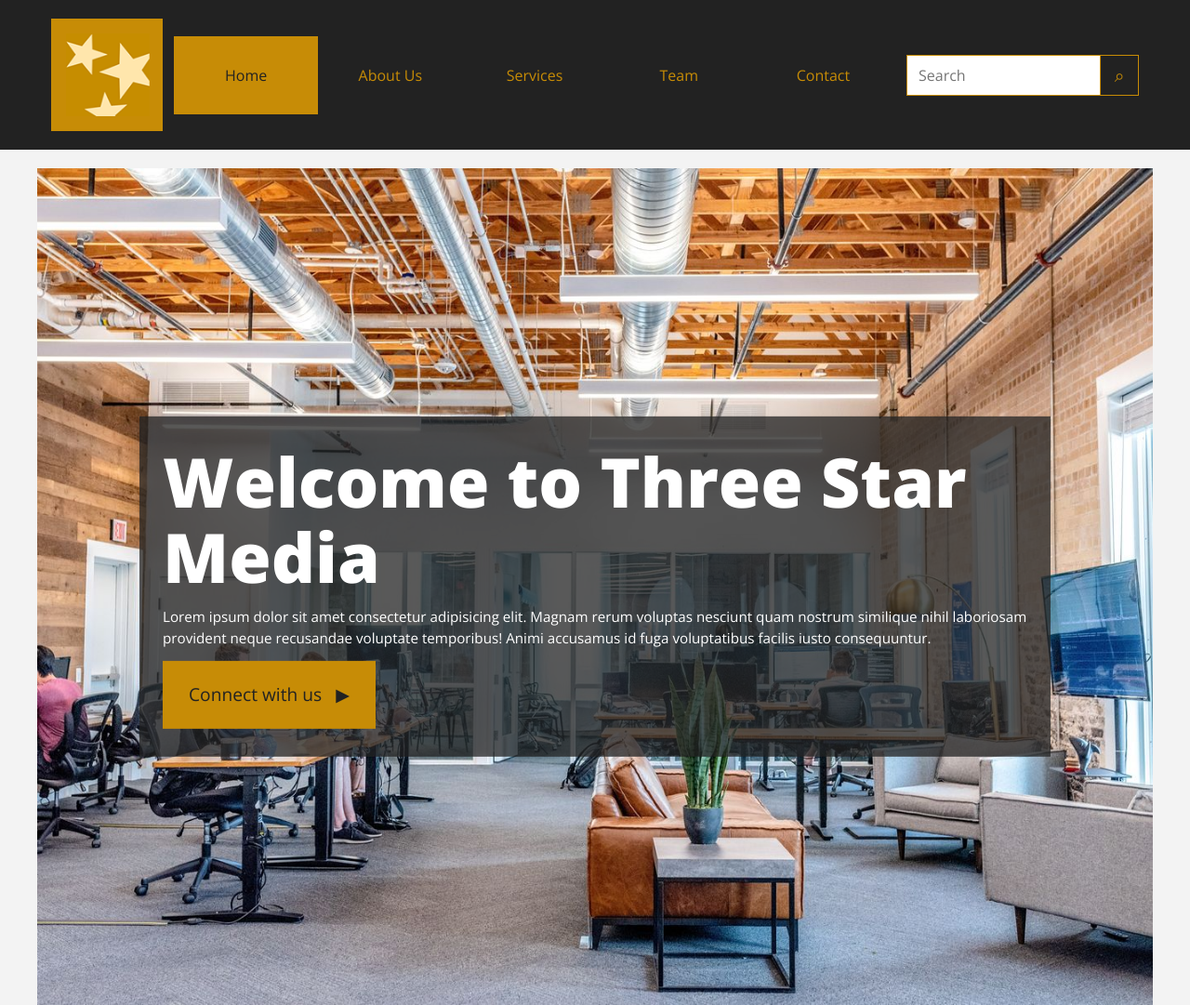
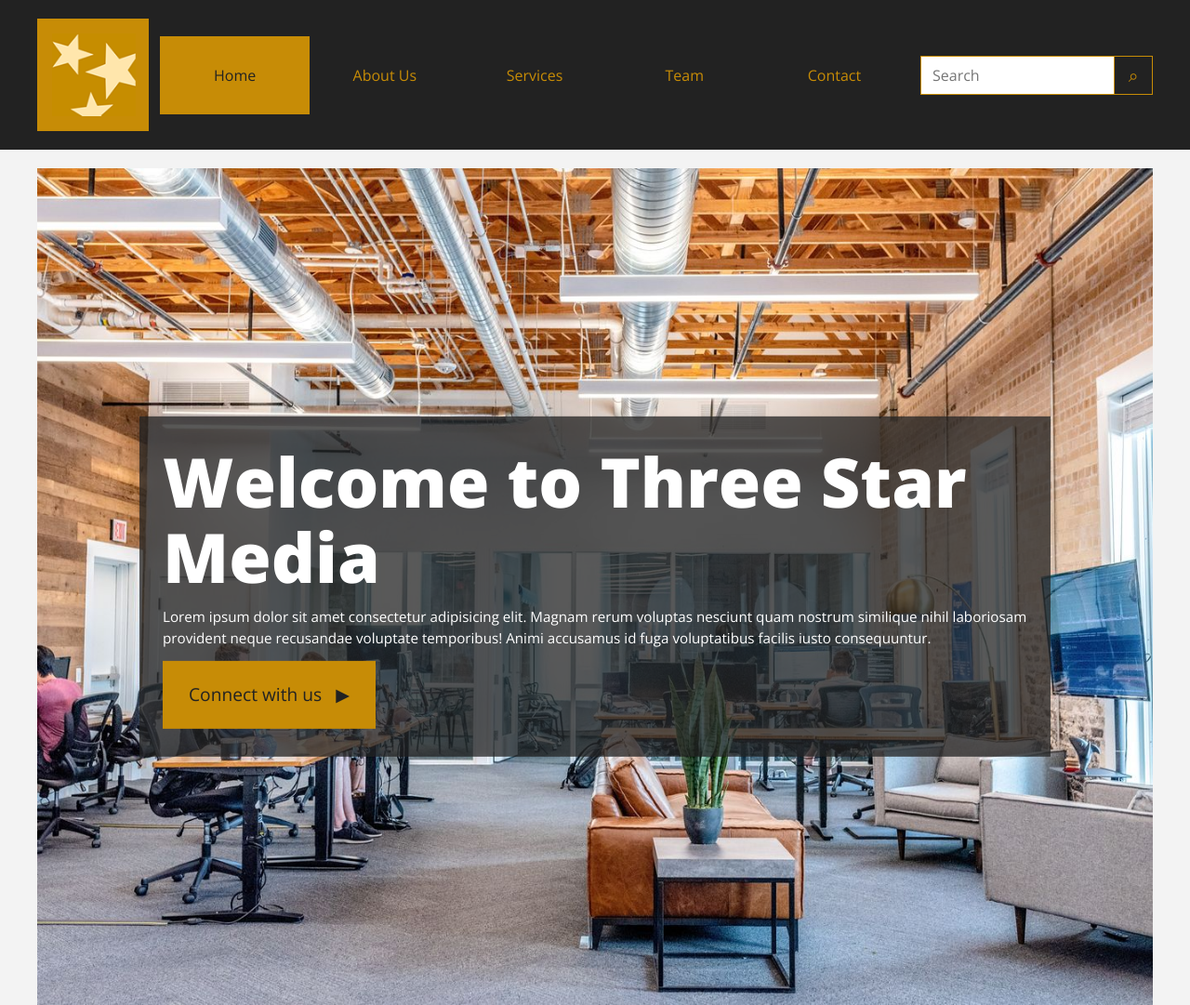
Before and after one commit to laka0004/laka0004.github.io, a plain HTML site: page final-project/index.html in a window 1280 px wide. Shown: the top 1081 px of the page at 93% size. Drawn offline with nearby package versions, Linux system fonts and the light colour scheme.

Commit message:
final css fix

```diff
--- a/final-project/css/style.css
+++ b/final-project/css/style.css
@@ -141,21 +141,25 @@ button {
 ========================= */
 .site-header {
   background-color: #222;
+  padding: 12px 12px 0;
 }
 
 .site-header .wrapper {
-  padding-top: 15px;
-  padding-bottom: 15px;
+  padding: 0;
 }
 
 .logo {
   background-color: #c78c06;
   padding: 20px;
-  margin-bottom: 15px;
+  margin-bottom: 0;
+  min-height: 150px;
+  display: flex;
+  align-items: flex-start;
 }
 
 .logo img {
   width: 90px;
+  max-width: none;
 }
 
 .main-nav ul {
@@ -163,20 +167,33 @@ button {
   flex-direction: column;
 }
 
+.main-nav li {
+  margin: 0;
+}
+
 .main-nav a {
   display: block;
   text-align: center;
   color: #c78c06;
-  padding: 16px 10px;
+  background-color: #222;
+  padding: 18px 10px;
+  font-size: 1.05rem;
+  border: none;
+  box-shadow: none;
 }
 
 .main-nav li:first-child a {
   background-color: #c78c06;
   color: #222;
+  padding: 12px 10px;
+  margin-top: 0;
+  border: none;
+  box-shadow: none;
 }
 
 .search-area {
-  margin-top: 15px;
+  margin-top: 12px;
+  padding-bottom: 12px;
 }
 
 .search-area form {
@@ -187,7 +204,8 @@ button {
 .search-area input {
   flex: 1;
   min-width: 0;
-  padding: 12px;
+  height: 46px;
+  padding: 10px 12px;
   border: 1px solid #c78c06;
   border-right: none;
   font-size: 1rem;
@@ -197,15 +215,15 @@ button {
 }
 
 .search-area button {
-  width: 52px;
-  min-width: 52px;
+  width: 46px;
+  min-width: 46px;
+  height: 46px;
   display: flex;
   align-items: center;
   justify-content: center;
   background-color: #222;
   color: #c78c06;
   border: 1px solid #c78c06;
-  border-left: 1px solid #c78c06;
   font-size: 0;
   line-height: 1;
   padding: 0;
@@ -213,7 +231,7 @@ button {
 
 .search-area button::before {
   content: "⌕";
-  font-size: 1.6rem;
+  font-size: 1.35rem;
   line-height: 1;
 }
 
@@ -436,6 +454,10 @@ button {
    DESKTOP / TABLET
 ========================= */
 @media screen and (min-width: 760px) {
+  .site-header {
+    padding: 0;
+  }
+
   .site-header .wrapper {
     display: grid;
     grid-template-columns: 120px 1fr 250px;
@@ -448,6 +470,12 @@ button {
   .logo {
     margin-bottom: 0;
     padding: 16px;
+    min-height: auto;
+    display: block;
+  }
+
+  .logo img {
+    width: 90px;
   }
 
   .main-nav ul {
@@ -462,19 +490,27 @@ button {
 
   .main-nav a {
     padding: 30px 10px;
+    font-size: 1rem;
+  }
+
+  .main-nav li:first-child a {
+    padding: 30px 10px;
   }
 
   .search-area {
     margin-top: 0;
+    padding-bottom: 0;
   }
 
   .search-area input {
+    height: 42px;
     padding: 10px 12px;
   }
 
   .search-area button {
     width: 42px;
     min-width: 42px;
+    height: 42px;
   }
 
   .search-area button::before {
@@ -516,7 +552,6 @@ button {
     margin-bottom: 0;
   }
 
-  /* SERVICES: 2 en haut, 3 en bas */
   .services .wrapper {
     display: grid;
     grid-template-columns: repeat(6, 1fr);
@@ -545,7 +580,6 @@ button {
     grid-column: span 2;
   }
 
-  /* VISION */
   .vision img {
     height: 200px;
   }
@@ -570,7 +604,6 @@ button {
     font-size: 0.95rem;
   }
 
-  /* TEAM: sans vide */
   .team .wrapper {
     display: grid;
     grid-template-columns: 1fr 1fr;
@@ -616,7 +649,6 @@ button {
     grid-row: 3;
   }
 
-  /* CONTACT: form gauche, location droite, hours en bas */
   .contact-grid {
     grid-template-columns: 1fr 1fr;
     grid-template-areas:
```
